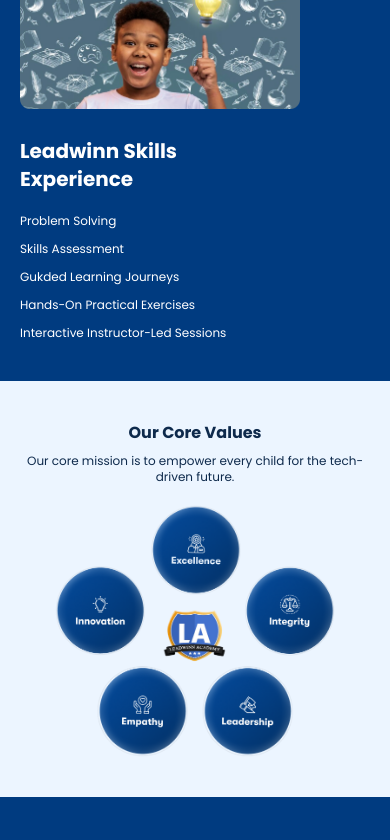
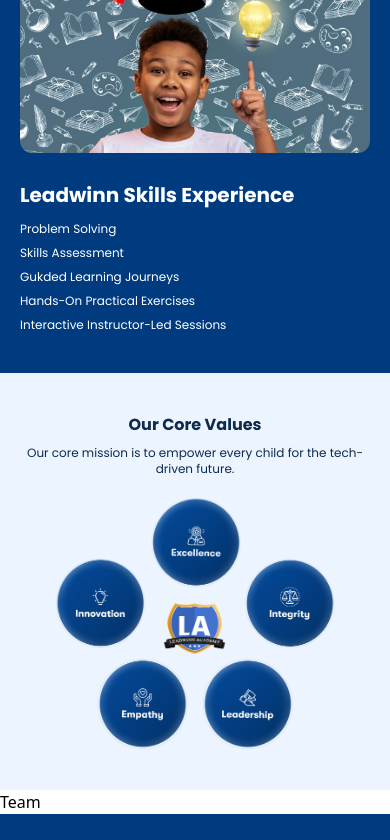
Before and after one commit to Adeleyeha-17/Leadwinn-Academy, a React (Vite) app: page /about in a window 390 px wide. Shown: the part 2700-3540 px from the top of the page. Built offline with nearby package versions, Linux system fonts and the light colour scheme.

Commit message:
Created The Team component

```diff
--- a/src/components/Expereince/Experience.tsx
+++ b/src/components/Expereince/Experience.tsx
@@ -4,12 +4,12 @@ export const Experience = () => {
     <div className="bg-footer-blue w-full h-full mt-5 sm:mt-10 font-poppins">
       <div className="py-10 md:px-12 px-5 xl:px-40 lg:py-20 md:max-lg:max-w-6xl lg:max-xl:max-w-7xl flex max-sm:flex-col justify-between">
          <div>
-            <img src="./Experience.png" className="w-4/5 max-sm:mb-7"/>
+            <img src="./Experience.png" className="sm:w-3/5 lg:w-4/5 max-sm:mb-7"/>
             </div>
 
             <div className="text-white flex flex-col">
-               <h1 className="font-semibold text-xl lg:text-3xl xl:text-4xl w-52 lg:w-80 mb-5">Leadwinn Skills Experience</h1>
-               <ul className="flex flex-col gap-3 xl:gap-6 max-lg:text-xs text-lg">
+               <h1 className="font-semibold text-xl lg:text-3xl xl:text-4xl sm:w-52 lg:w-80 mb-3 lg:mb-5">Leadwinn Skills Experience</h1>
+               <ul className="flex flex-col gap-2 lg:gap-3 max-lg:text-xs text-lg">
                   <li>Problem Solving</li>
                   <li>Skills Assessment</li>
                   <li>Gukded Learning Journeys</li>
--- /dev/null
+++ b/src/components/Team/Team.tsx
@@ -0,0 +1,6 @@
+
+export const Team = () => {
+  return (
+    <div>Team</div>
+  )
+}
--- /dev/null
+++ b/src/components/Team/index.tsx
@@ -0,0 +1,3 @@
+import { Team } from "./Team";
+
+export default Team;
--- a/src/pages/About.tsx
+++ b/src/pages/About.tsx
@@ -1,6 +1,7 @@
 import Experience from "../components/Expereince"
 import IgnitingMind from "../components/IgnitingMinds"
 import Innovators from "../components/Innovators"
+import Team from "../components/Team"
 import Values from "../components/Values"
 
 export const About = () => {
@@ -15,6 +16,8 @@ export const About = () => {
 
       <Values />
 
+      <Team />
+
     </div>
   )
 }
```
